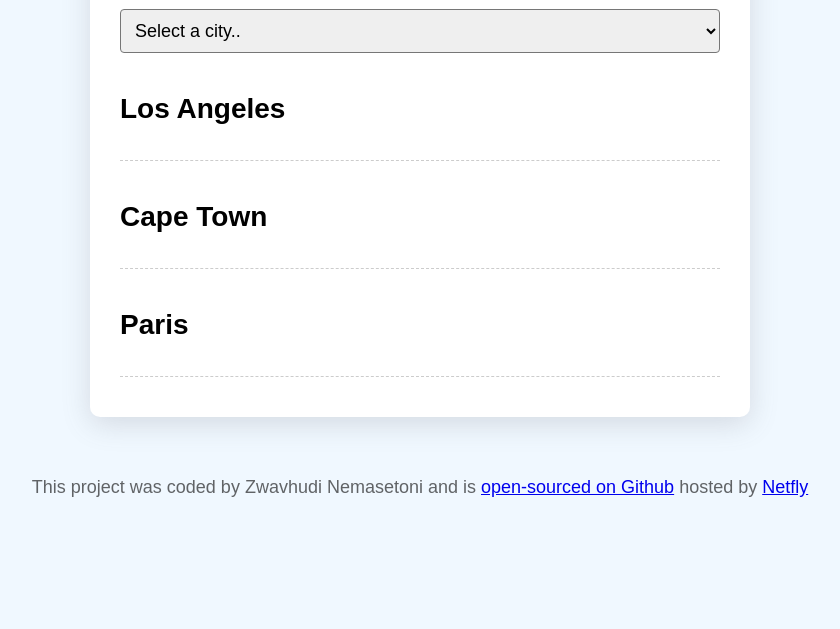
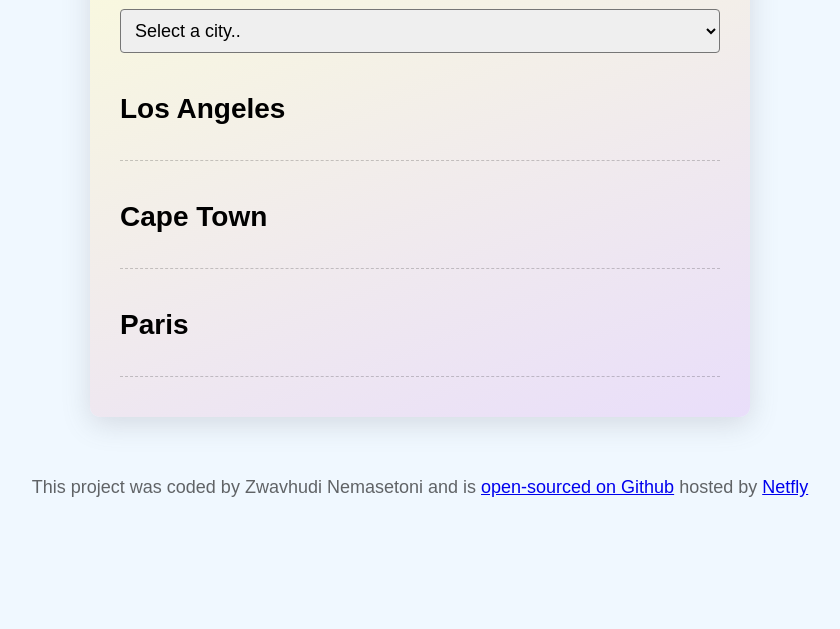
Before and after one commit to Zwavhudi-Nemasetoni/world-clock, a plain HTML site: page index.html in a window 1280 px wide. Shown: the part 171-800 px from the top of the page, without its empty margins (220-1060 px from the left). Drawn offline with nearby package versions, Linux system fonts and the light colour scheme; a script that the page names is missing.

Commit message:
Update styles.css

```diff
--- a/src/styles.css
+++ b/src/styles.css
@@ -5,8 +5,8 @@ body {
 
 .container {
   max-width: 600px;
+  background: linear-gradient(-20deg, #e9defa 0%, #fbfcdb 100%);
   margin: 60px auto;
-  background: white;
   padding: 30px;
   border-radius: 10px;
   box-shadow: rgba(100, 100, 111, 0.2) 0px 7px 29px 0px;
```
